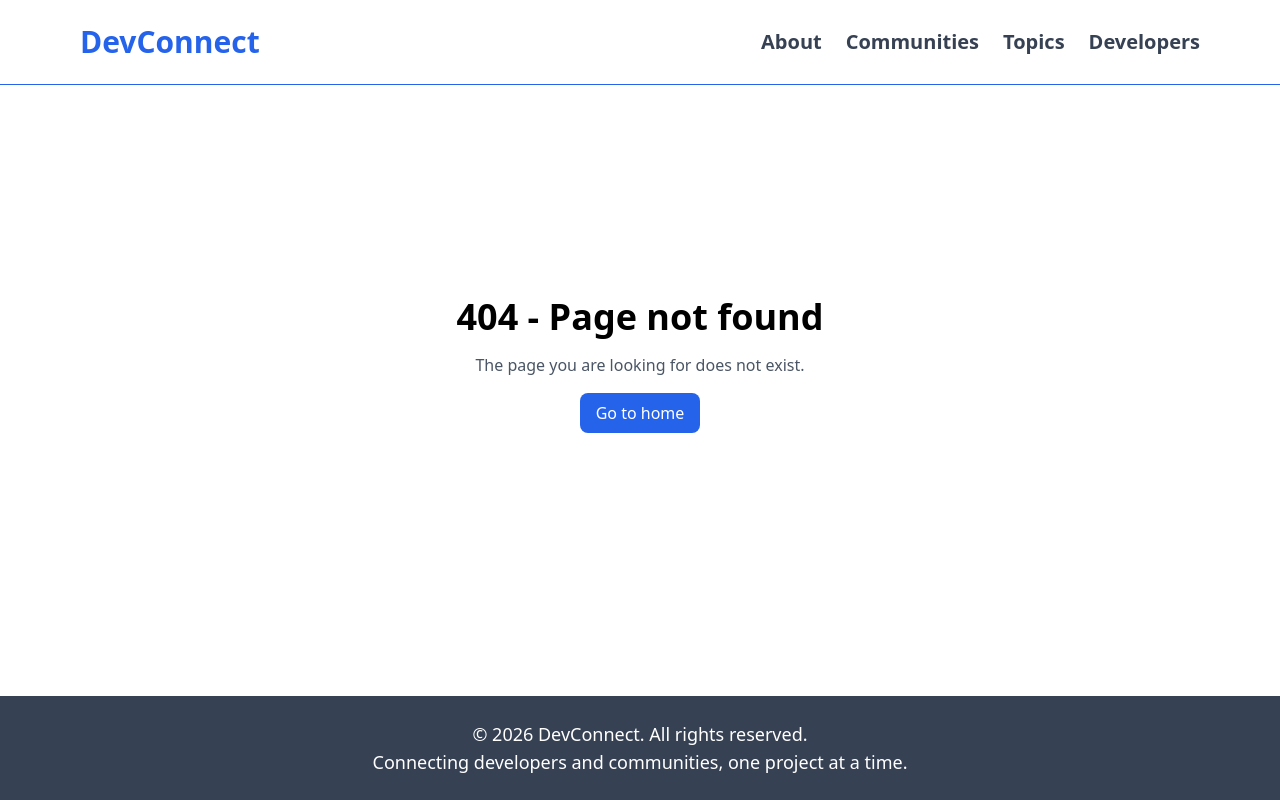
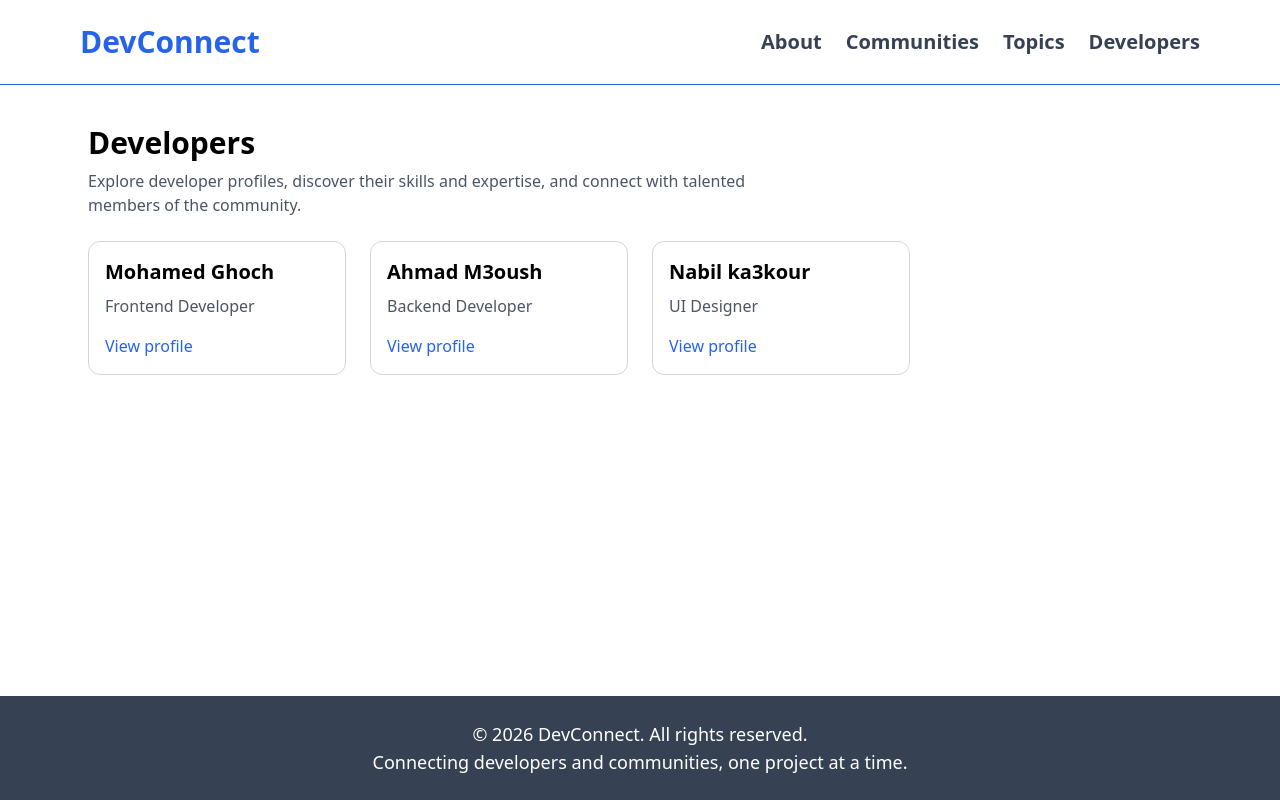
Before and after one commit to omarGhoche710/My-Second-Application-In-Nextjs, a Next.js app: page /developers in a window 1280 px wide. Before the commit this address had no page. Built offline with nearby package versions, Linux system fonts and the light colour scheme.

Commit message:
feat: implement developers pages with nested posts routing

```diff
--- /dev/null
+++ b/app/(public)/developers/[username]/page.tsx
@@ -0,0 +1,64 @@
+import Link from "next/link";
+import React from "react";
+import { developers } from "@/data/developers";
+import { posts } from "@/data/posts";
+
+const page = async ({ params }: { params: Promise<{ username: string }> }) => {
+  const { username } = await params;
+  const developer = developers.find((d) => d.username === username);
+
+  if (!developer) {
+    return (
+      <section>
+        <h1 className="text-3xl font-bold">Developer not found</h1>
+      </section>
+    );
+  }
+
+  const developerPosts = posts.filter((p) => p.username === username);
+
+  return (
+    <section className="space-y-6">
+      <div className="space-y-2">
+        <h1 className="text-3xl font-bold">{developer.name}</h1>
+        <p className="text-gray-800 font-semibold">{developer.role}</p>
+        <p className="text-gray-600">{developer.bio}</p>
+      </div>
+
+      {developerPosts.length > 0 ? (
+        <div className="grid grid-cols-1 sm:grid-cols-2 lg:grid-cols-3 xl:grid-cols-4 gap-6">
+          {developerPosts.map((p) => (
+            <div
+              key={p.id}
+              className="border border-gray-300 rounded-xl p-4 space-y-4"
+            >
+              <h3 className="text-xl font-bold">{p.title}</h3>
+
+              <Link
+                href={`/developers/${username}/posts/${p.slug}`}
+                className="text-(--main-color) hover:underline"
+              >
+                View details
+              </Link>
+            </div>
+          ))}
+        </div>
+      ) : (
+        <div>
+          <h3 className="text-xl font-bold">No posts available</h3>
+        </div>
+      )}
+
+      <div>
+        <Link
+          href={"/developers"}
+          className="text-(--main-color) hover:underline"
+        >
+          ← Back to Developers
+        </Link>
+      </div>
+    </section>
+  );
+};
+
+export default page;
--- /dev/null
+++ b/app/(public)/developers/[username]/posts/[slug]/page.tsx
@@ -0,0 +1,55 @@
+import React from "react";
+import { developers } from "@/data/developers";
+import { posts } from "@/data/posts";
+import Link from "next/link";
+
+type PageProps = {
+  params: Promise<{
+    username: string;
+    slug: string;
+  }>;
+};
+
+const page = async ({ params }: PageProps) => {
+  const { username, slug } = await params;
+  const developer = developers.find((d) => d.username === username);
+
+  if (!developer) {
+    return (
+      <section>
+        <h1 className="text-3xl font-bold">Developer not found</h1>
+      </section>
+    );
+  }
+
+  const post = posts.find((p) => p.slug === slug);
+
+  return (
+    <section className="space-y-6">
+      <div className="space-y-2">
+        <h1 className="text-3xl font-bold">{developer.name}</h1>
+        <p className="text-gray-600">{developer.role}</p>
+      </div>
+
+      {post ? (
+        <div className="border border-gray-300 rounded-xl p-4 w-fit space-y-2">
+          <h3 className="text-xl font-semibold">{post.title}</h3>
+          <p className="text-gray-600 max-w-2xl">{post.content}</p>
+        </div>
+      ) : (
+        <div>
+          <h3 className="text-xl font-semibold">No post available</h3>
+        </div>
+      )}
+
+      <Link
+        href={`/developers/${username}`}
+        className="text-(--main-color) hover:underline"
+      >
+        ← Back to {developer.name} profile
+      </Link>
+    </section>
+  );
+};
+
+export default page;
--- /dev/null
+++ b/app/(public)/developers/page.tsx
@@ -0,0 +1,30 @@
+import DeveloperCard from "@/components/DeveloperCard";
+import { developers } from "@/data/developers";
+import React from "react";
+
+const page = () => {
+  return (
+    <section className="space-y-6">
+      <div className="space-y-2">
+        <h1 className="text-3xl font-bold">Developers</h1>
+        <p className="text-gray-600 max-w-2xl">
+          Explore developer profiles, discover their skills and expertise, and
+          connect with talented members of the community.
+        </p>
+      </div>
+
+      <div className="grid grid-cols-1 sm:grid-cols-2 lg:grid-cols-3 xl:grid-cols-4 gap-6">
+        {developers.map((d) => (
+          <DeveloperCard
+            key={d.id}
+            name={d.name}
+            role={d.role}
+            username={d.username}
+          />
+        ))}
+      </div>
+    </section>
+  );
+};
+
+export default page;
--- /dev/null
+++ b/components/DeveloperCard.tsx
@@ -0,0 +1,30 @@
+import Link from "next/link";
+import React from "react";
+
+type DeveloperCardProps = {
+  name: string;
+  role: string;
+  username: string;
+};
+
+const DeveloperCard = ({ name, role, username }: DeveloperCardProps) => {
+  return (
+    <div className="border border-gray-300 p-4 rounded-xl space-y-4">
+      <div className="space-y-2">
+        <h3 className="text-xl font-bold">{name}</h3>
+        <p className="text-gray-600">{role}</p>
+      </div>
+
+      <div>
+        <Link
+          href={`/developers/${username}`}
+          className="text-(--main-color) hover:underline"
+        >
+          View profile
+        </Link>
+      </div>
+    </div>
+  );
+};
+
+export default DeveloperCard;
--- a/data/developers.ts
+++ b/data/developers.ts
@@ -1,6 +1,7 @@
 export type Developer = {
   id: number;
   username: string;
+  name: string;
   role: string;
   bio: string;
 };
@@ -8,19 +9,22 @@ export type Developer = {
 export const developers: Developer[] = [
   {
     id: 1,
-    username: "omar",
+    username: "mohamed",
+    name: "Mohamed Ghoch",
     role: "Frontend Developer",
     bio: "Passionate about React and building modern UI.",
   },
   {
     id: 2,
     username: "ahmad",
+    name: "Ahmad M3oush",
     role: "Backend Developer",
     bio: "Specialized in Node.js and database design.",
   },
   {
     id: 3,
-    username: "sara",
+    username: "nabil",
+    name: "Nabil ka3kour",
     role: "UI Designer",
     bio: "Loves creating clean and simple user interfaces.",
   },
--- a/data/posts.ts
+++ b/data/posts.ts
@@ -1,6 +1,7 @@
 export type Post = {
   id: number;
   title: string;
+  slug: string;
   content: string;
   username: string;
 };
@@ -9,18 +10,28 @@ export const posts: Post[] = [
   {
     id: 1,
     title: "How to Learn React",
+    slug: "how-to-learn-react",
     content: "Start with components, props, and state.",
-    username: "omar",
+    username: "mohamed",
   },
   {
     id: 2,
+    title: "React Best Practices",
+    slug: "react-best-practices",
+    content: "Keep components small and reusable.",
+    username: "mohamed",
+  },
+  {
+    id: 3,
     title: "Node.js Tips",
+    slug: "nodejs-tips",
     content: "Use middleware to organize your code.",
     username: "ahmad",
   },
   {
-    id: 3,
+    id: 4,
     title: "UI Design Basics",
+    slug: "ui-design-basics",
     content: "Focus on spacing, typography, and colors.",
     username: "sara",
   },
```
